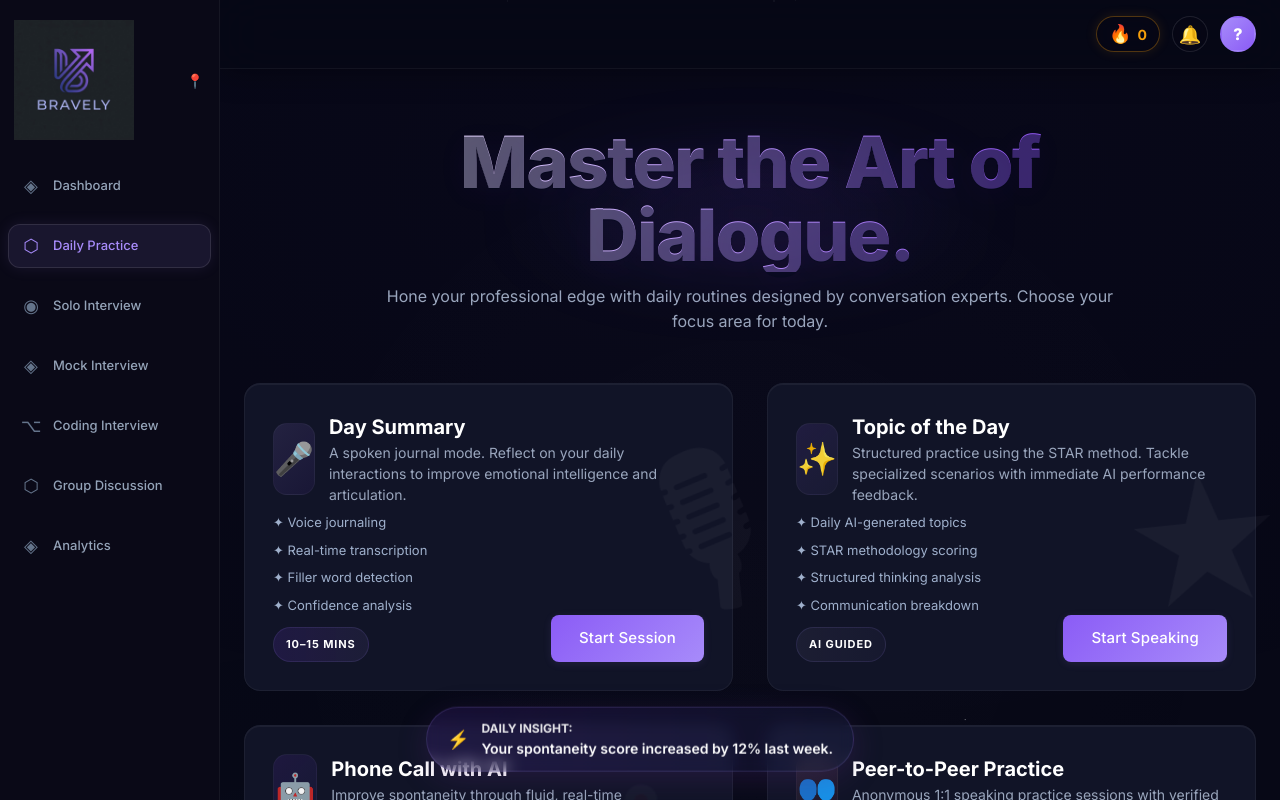
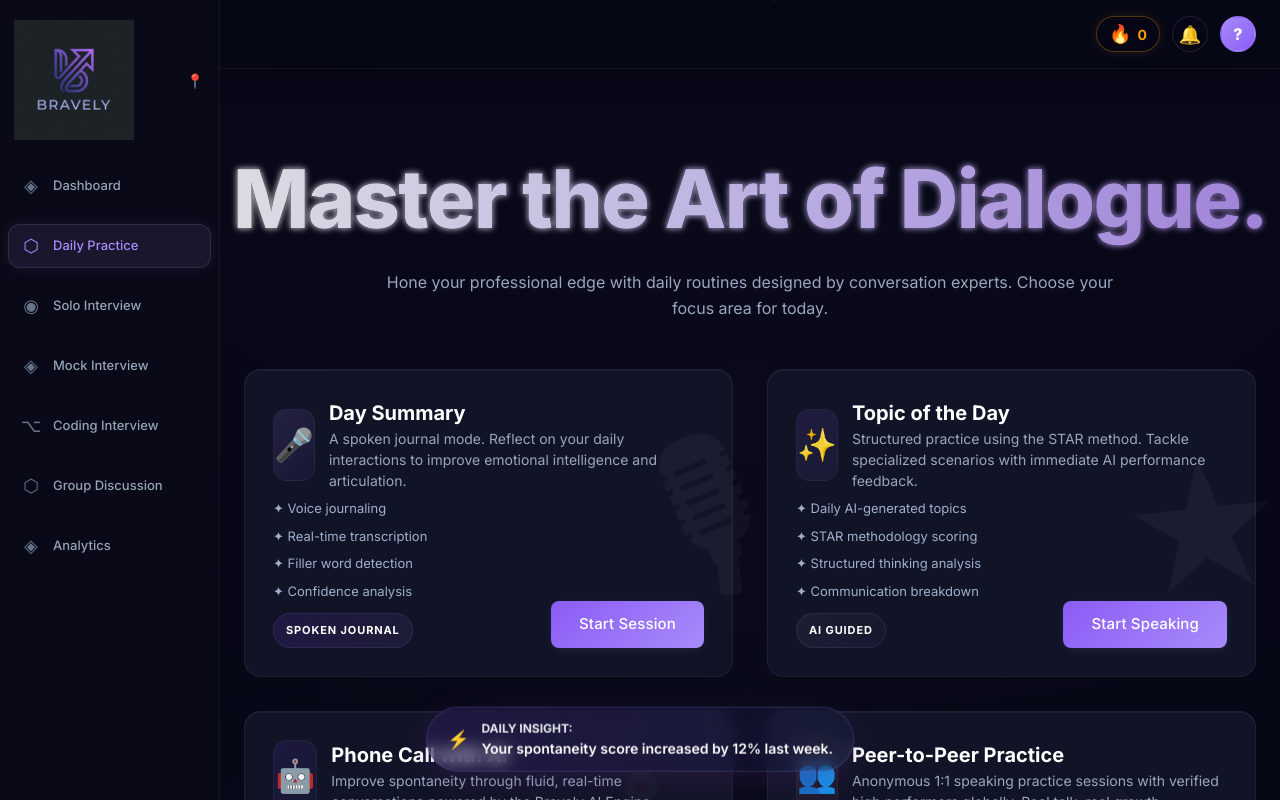
Before and after one commit to VaibhavDataSci/Bravely, a Next.js app in the folder frontend/: page /daily-practice in a window 1280 px wide. Built offline with nearby package versions, Linux system fonts and the light colour scheme.

Commit message:
dailypractice_1

```diff
--- a/frontend/src/app/(app)/daily-practice/DailyPractice.module.css
+++ b/frontend/src/app/(app)/daily-practice/DailyPractice.module.css
@@ -33,9 +33,10 @@
   -webkit-text-fill-color: transparent;
   letter-spacing: -0.02em;
   position: relative;
-  z-index: 2;
-  /* subtle multi-layered text-shadow to improve legibility (fix tight letters like 'g') */
-  text-shadow: 0 1px 0 rgba(2,6,23,0.6), 0 6px 30px rgba(124,58,237,0.06);
+  z-index: 3;
+  /* stronger layered shadow + subtle stroke to improve descender contrast (fix 'g' merging) */
+  text-shadow: 0 2px 0 rgba(2,6,23,0.78), 0 10px 30px rgba(2,6,23,0.45), 0 1px 0 rgba(255,255,255,0.02);
+  -webkit-text-stroke: 0.6px rgba(2,6,23,0.55);
 }
 
 /* decorative glow behind hero text to blend with background, improves contrast for descenders */
@@ -43,18 +44,33 @@
   content: '';
   position: absolute;
   left: 50%;
-  top: 50%;
+  top: 52%;
   transform: translate(-50%, -40%);
   width: 820px;
   height: 220px;
   border-radius: 40px;
-  background: radial-gradient(closest-side, rgba(124,58,237,0.18), rgba(99,102,241,0.06) 40%, transparent 60%);
-  filter: blur(40px) saturate(120%);
-  mix-blend-mode: screen;
-  opacity: 0.85;
-  z-index: 1;
+  background: radial-gradient(closest-side, rgba(124,58,237,0.12), rgba(99,102,241,0.04) 40%, transparent 60%);
+  filter: blur(40px) saturate(110%);
+  mix-blend-mode: normal;
+  opacity: 0.6;
+  z-index: 0;
   pointer-events: none;
   animation: gradientShift 8s ease-in-out infinite;
+}
+
+/* SVG hero container for pixel-perfect outlined text */
+.heroSVG{
+  width: 100%;
+  max-width: 1100px;
+  margin: 0 auto 10px;
+  position: relative;
+  z-index: 3;
+  pointer-events: none;
+}
+.heroSVG svg{ width: 100%; height: auto; display: block; overflow: visible; }
+.heroSVG text{
+  font-family: var(--font-sans);
+  dominant-baseline: middle;
 }
 
 @keyframes gradientShift{
--- a/frontend/src/app/(app)/daily-practice/page.jsx
+++ b/frontend/src/app/(app)/daily-practice/page.jsx
@@ -96,7 +96,37 @@ export default function DailyPracticeHub() {
   return (
     <div className={styles.pageWrap}>
       <div className={styles.hero}>
-        <h1 className={styles.heroTitle}>Master the Art of Dialogue.</h1>
+        <div className={styles.heroSVG} aria-hidden>
+          <svg viewBox="0 0 1200 160" preserveAspectRatio="xMidYMid meet" xmlns="http://www.w3.org/2000/svg" role="img">
+            <defs>
+              <linearGradient id="g1" x1="0%" x2="100%" y1="0%" y2="0%">
+                <stop offset="0%" stopColor="#FBF9FF" />
+                <stop offset="50%" stopColor="#D6C9FF" />
+                <stop offset="100%" stopColor="#B794F4" />
+              </linearGradient>
+              <filter id="softGlow" x="-40%" y="-40%" width="180%" height="180%">
+                <feGaussianBlur stdDeviation="4" result="b" />
+                <feMerge>
+                  <feMergeNode in="b" />
+                  <feMergeNode in="SourceGraphic" />
+                </feMerge>
+              </filter>
+            </defs>
+
+            <g filter="url(#softGlow)" opacity="0.88">
+              <text x="600" y="96" textAnchor="middle" fontFamily="var(--font-sans)" fontWeight="800" fontSize="96"
+                fill="url(#g1)"
+                stroke="rgba(2,6,23,0.45)"
+                strokeWidth="2.5"
+                paintOrder="stroke fill"
+                vectorEffect="non-scaling-stroke"
+                style={{letterSpacing: '-2px', shapeRendering: 'geometricPrecision'}}
+              >
+                Master the Art of Dialogue.
+              </text>
+            </g>
+          </svg>
+        </div>
         <p className={styles.heroSub}>Hone your professional edge with daily routines designed by conversation experts. Choose your focus area for today.</p>
       </div>
 
@@ -129,7 +159,7 @@ export default function DailyPracticeHub() {
 
             <div className={styles.ctaWrap}>
               <div className={styles.labelPill} style={{ background: mod.id === 'topic-practice' ? 'linear-gradient(90deg, rgba(203,203,255,0.06), rgba(167,139,250,0.04))' : undefined }}>
-                {mod.id === 'day-summary' ? '10–15 MINS' : mod.id === 'topic-practice' ? 'AI GUIDED' : mod.id === 'ai-conversation' ? 'ENDLESS MODE' : 'LIVE CONNECTION'}
+                {mod.id === 'day-summary' ? 'SPOKEN JOURNAL' : mod.id === 'topic-practice' ? 'AI GUIDED' : mod.id === 'ai-conversation' ? 'ENDLESS MODE' : 'LIVE CONNECTION'}
               </div>
 
               <NeonButton
```
